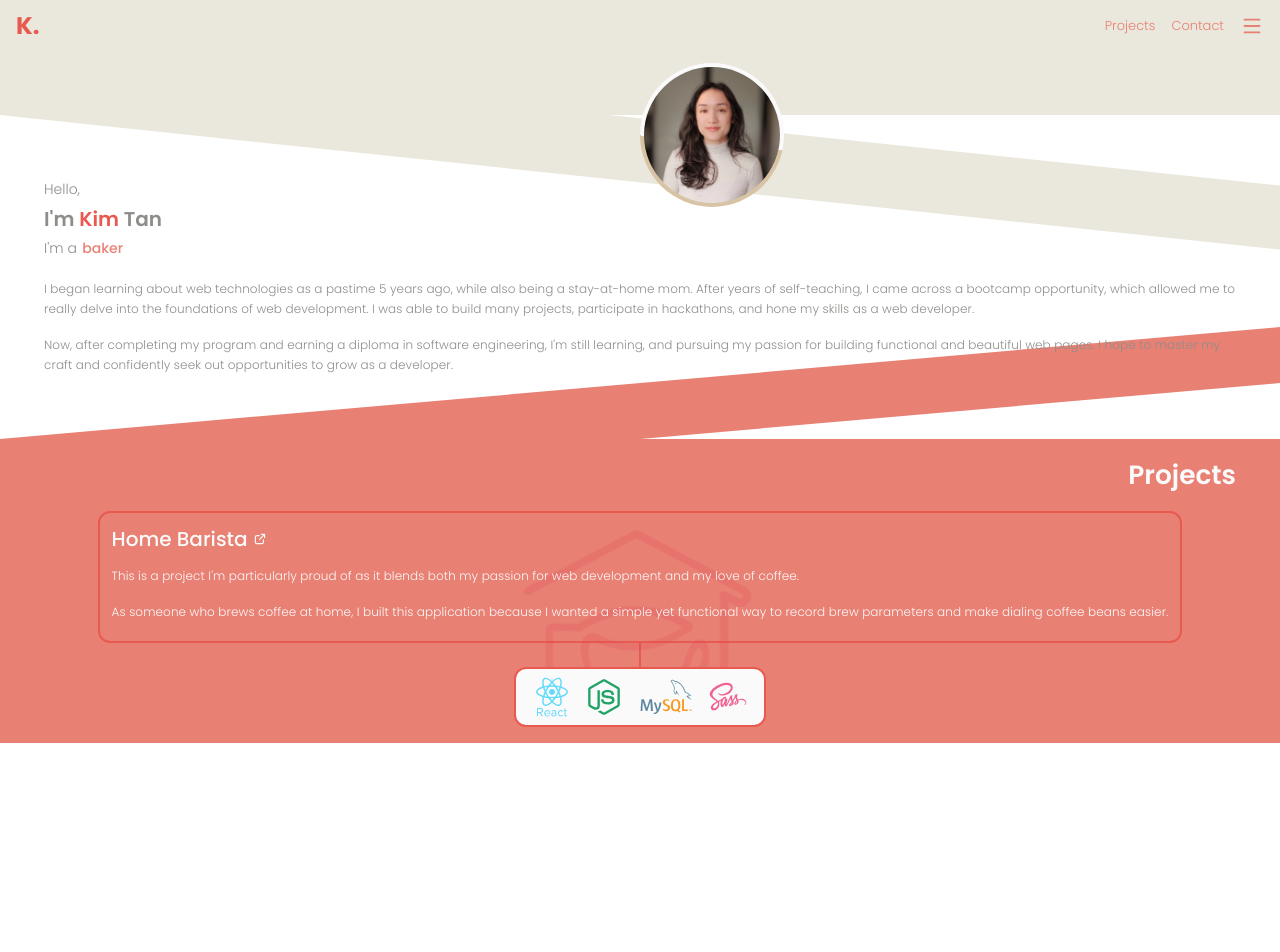
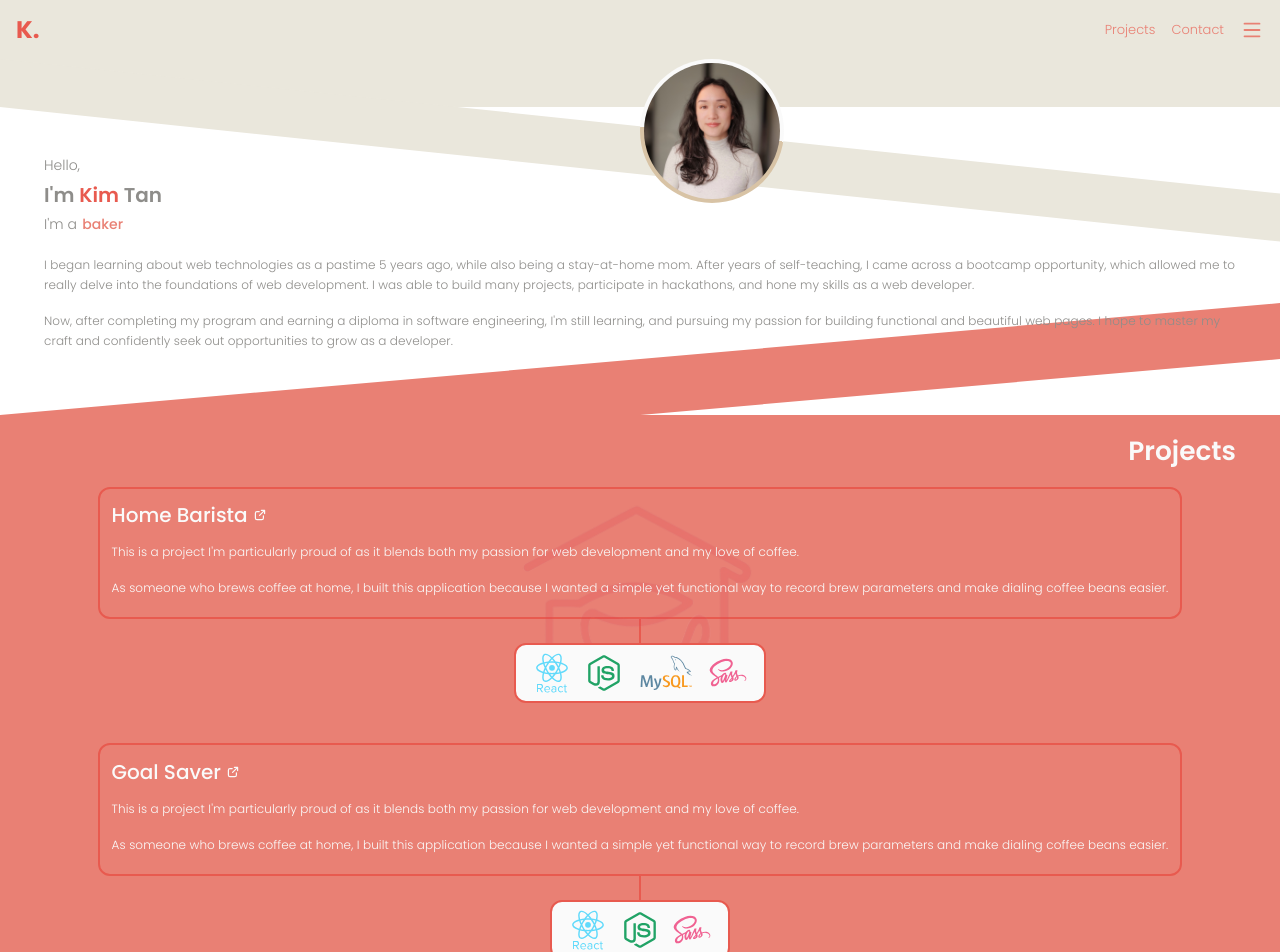
Before and after one commit to kimntan/portfolio, a React (Vite) app: page / in a window 1280 px wide. Shown: the top 952 px of the page. Before the commit the page ends 800 px from the top, so only its background shows below. Built offline with nearby package versions, Linux system fonts and the light colour scheme.

Commit message:
WIP: Add wealth simple project to projects section.

```diff
--- a/src/components/About/About.scss
+++ b/src/components/About/About.scss
@@ -4,8 +4,7 @@
 
 .about {
   @include section-padding;
-  margin-top: 3rem;
-  margin-bottom: 2rem;
+  margin: 2rem 0;
   &__slogan {
     @include flex-column;
     gap: 0.25rem;
--- a/src/components/Header/Header.scss
+++ b/src/components/Header/Header.scss
@@ -3,7 +3,7 @@
 @use '../../styles/font-size' as *;
 
 .header {
-  padding: 0.5rem 1rem;
+  padding: 0.75rem 1rem;
   background-color: $eggshell;
   @include flex(space-between, center);
   &__nav {
--- a/src/components/Hero/Hero.scss
+++ b/src/components/Hero/Hero.scss
@@ -6,7 +6,7 @@
   width: 100%;
   &__background {
     width: 100%;
-    height: 4rem;
+    height: 3rem;
     background-color: $eggshell;
     position: relative;
     &:after {
@@ -29,11 +29,11 @@
     object-fit: cover;
     object-position: 50% 37%;
     position: absolute;
-    top: 0.75rem;
+    top: 0rem;
     left: 50%;
     z-index: 5;
     border-radius: 50%;
-    background: linear-gradient(186deg, $white 55%, $vanilla 45%)border-box;
+    background: linear-gradient(186deg, $white 52%, $vanilla 48%)border-box;
     border: 4px solid transparent;
   }
 }
--- a/src/components/Projects/Projects.jsx
+++ b/src/components/Projects/Projects.jsx
@@ -1,4 +1,5 @@
 import Barista from '../Barista/Barista';
+import Wealth from '../Wealth/Wealth';
 import './Projects.scss';
 
 export default function Projects () {
@@ -7,7 +8,10 @@ export default function Projects () {
       <div className="projects__background">
         <h2 className="projects__heading">Projects</h2>
       </div>
-      <Barista />
+      <div className="projects__container">
+        <Barista />
+        <Wealth />
+      </div>
     </section>
   )
 }
--- a/src/components/Projects/Projects.scss
+++ b/src/components/Projects/Projects.scss
@@ -30,4 +30,9 @@
     color: $white;
     text-align: right;
   }
+  &__container {
+    @include flex-column;
+    gap: 0.5rem;
+    background-color: $salmon;
+  }
 }
--- /dev/null
+++ b/src/components/Wealth/Wealth.jsx
@@ -0,0 +1,33 @@
+import LinkIcon from '../../assets/icons/ExternalIcon.svg';
+import ReactIcon from '../../assets/icons/react-original-wordmark.svg';
+import NodeIcon from '../../assets/icons/nodejs.svg';
+import SassIcon from '../../assets/icons/sass.svg';
+import './Wealth.scss';
+
+export default function Wealth () {
+  const techStack = [ReactIcon, NodeIcon, SassIcon];
+  const techName = ["React Icon", "Node Icon", "Sass Icon"];
+
+  return (
+    <div className="wealth">
+      <div className="wealth__container">
+        <a className="wealth__site-link" href="https://github.com/sarahskry/wealthsimple-industry-project" target="_blank">
+          <h3 className="wealth__title">Goal Saver</h3>
+          <img className="wealth__link-icon" src={LinkIcon} alt="External link icon"/>
+        </a>
+        <div className="wealth__description-container">
+          <p className="wealth__description">This is a project {"I'm"} particularly proud of as it blends both my passion for web development and my love of coffee.</p>
+          <p className="wealth__description">As someone who brews coffee at home, I built this application because I wanted a simple yet functional way to record brew parameters and make dialing coffee beans easier.</p>
+        </div>
+      </div>
+      <div className="wealth__connector"></div>
+      <div className="tech-stack">
+        <div className="tech-stack__icons">
+          {techStack.map((tech, index) => {
+            return <img className="tech-stack__icon" src={tech} alt={techName[index]} key={index}/>
+          })}
+        </div>
+      </div>
+    </div>
+  )
+}
--- /dev/null
+++ b/src/components/Wealth/Wealth.scss
@@ -0,0 +1,73 @@
+@use '../../styles/variables' as *;
+@use '../../styles/mixins' as *;
+@use '../../styles/font-size' as *;
+
+.wealth {
+  background-color: $salmon;
+  @include section-border-padding;
+  @include flex-column;
+  align-items: center;
+  position: relative;
+  &__container {
+    border: 2.5px solid $red;
+    border-radius: 0.75rem;
+    @include border-padding;
+    @include flex-column;
+  }
+  &__site-link {
+    @include flex(start, center);
+    gap: 0.25rem;
+    text-decoration: none;
+    margin-bottom: 0.75rem;
+  }
+  &__title {
+    color: $white;
+    z-index: 1;
+  }
+  &__link-icon {
+    height: 1rem;
+    filter: invert(100%) sepia(1%) saturate(4%) hue-rotate(67deg) brightness(107%) contrast(96%);
+    z-index: 1;
+  }
+  &__mobile {
+    height: 18rem;
+    align-self: center;
+  }
+  &__description-container {
+    @include flex-column;
+    gap: 1rem;
+    margin-bottom: 0.5rem;
+  }
+  &__description {
+    color: $white;
+    @include body-medium;
+    z-index: 1;
+  }
+  &__connector {
+    height: 1.5rem;
+    width: 0rem;
+    border: 1.25px solid $red;
+  }
+  &__watermark {
+    opacity: 20%;
+    position: absolute;
+    top: 1rem;
+    height: 15rem;
+  }
+}
+
+.tech-stack {
+  background-color: $white;
+  border: 2.5px solid $red;
+  border-radius: 0.75rem;
+  padding: 0rem 1rem;
+  z-index: 1;
+  &__icons {
+    @include flex(center, center);
+    gap: 0.75rem;
+    padding: 0.5rem 0;
+  }
+  &__icon {
+    height: 2.5rem;
+  }
+}
```
